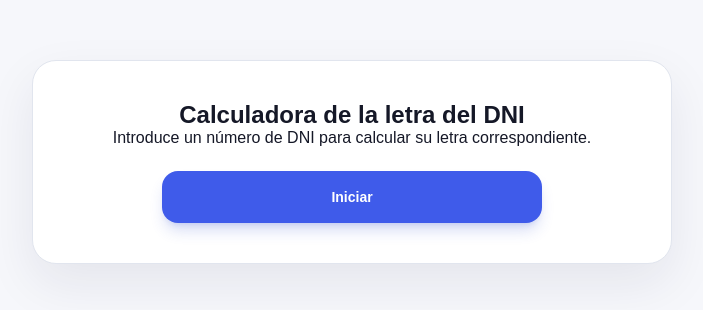
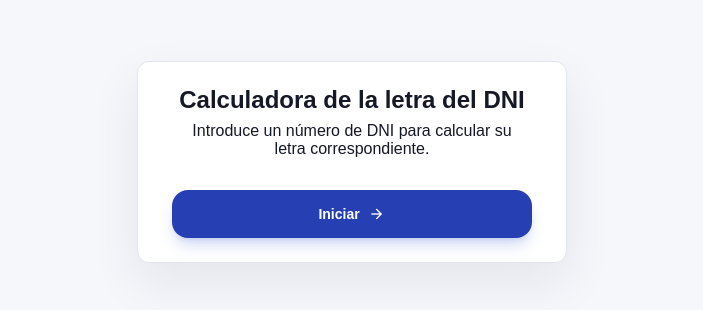
Before and after one commit to hannafr14/Kata---DNI, a website with bundled scripts: page index.html in a window 1280 px wide. Shown: the part 238-548 px from the top of the page, without its empty margins (288-991 px from the left). Built offline with nearby package versions, Linux system fonts and the light colour scheme.

Commit message:
style: update intro screen

```diff
--- a/index.html
+++ b/index.html
@@ -5,30 +5,34 @@
     <meta name="viewport" content="width=device-width, initial-scale=1.0">
     <title>DNI Calc</title>
 
+    <link rel="stylesheet" href="https://fonts.googleapis.com/css2?family=Material+Symbols+Outlined" />
     <link rel="stylesheet" href="./src/styles/main.css">
 </head>
 <body>
     <main>
-        <section id="intro-section">
+        <section id="intro-section" class="screen intro-screen">
             <h1>Calculadora de la letra del DNI</h1>
-            <p>Introduce un número de DNI para calcular su letra correspondiente.</p>
-            <button id="start-button">Iniciar</button>
+            <p>Introduce un número de DNI para calcular su <br> letra correspondiente.</p>
+            <button id="start-button">
+                Iniciar
+                <span class="material-symbols-outlined" aria-hidden="true">arrow_forward</span>
+            </button>
         </section>
 
-        <section id="calculator-section" hidden>
+        <section id="calculator-section" class="screen calculator-screen" hidden>
             <h1>Introduce tu DNI</h1>
             <p>8 dígitos, sin la letra.</p>
 
             <label for="dni-input">Número</label>
             <input id="dni-input" type="text" maxlength="8" placeholder="12345678">
 
-            <p id="error-message" hidden>Los datos introducidos no son válidos</p>
+            <p id="error-message" hidden>El dato introducido es incorrecto</p>
 
             <button id="calculate-button">Calcular letra</button>
             <button id="cancel-button">Cancelar proceso</button>
         </section>
 
-        <section id="result-section" hidden>
+        <section id="result-section" class="screen result-screen" hidden>
             <p>Letra de identidad</p>
 
             <div id="result-letter"></div>
@@ -40,7 +44,7 @@
             <button id="finish-button">Finalizar programa</button>
         </section>
 
-        <section id="finished-section" hidden>
+        <section id="finished-section" class="screen finished-screen" hidden>
             <h1>Programa finalizado.</h1>
             <p>El proceso de cálculo se ha cerrado correctamente.</p>
             <button id="restart-button">Volver a iniciar</button>
--- a/src/styles/buttons.css
+++ b/src/styles/buttons.css
@@ -1,21 +1,22 @@
 button {
-  display: flex;
+  display: inline-flex;
   align-items: center;
   justify-content: center;
   gap: 8px;
 
-  width: 380px;
-  height: 52px;
-  margin: 24px auto 0;
+  width: 100%;
+  max-width: 360px;
+  height: 48px;
+  margin: 0;
   border: 0;
   border-radius: 16px;
-  padding: 16px 24px;
+  padding: 14px 24px;
 
   font-size: 14px;
   font-weight: 600;
 
   color: #ffffff;
-  background-color: #3f5bea;
+  background-color: #263fb3;
   cursor: pointer;
 
   box-shadow: 0 10px 15px -3px rgba(47, 74, 203, 0.2),
@@ -25,5 +26,14 @@ button {
 }
 
 button:hover {
-  background-color: #263fb3;
+  background-color: #3f5bea;
 }
+
+button .material-symbols-outlined {
+  font-size: 18px;
+  transition: transform 0.2s ease;
+}
+
+button:hover .material-symbols-outlined {
+  transform: translateX(4px);
+}
--- a/src/styles/layout.css
+++ b/src/styles/layout.css
@@ -5,12 +5,12 @@ main {
   padding: 32px 16px;
 }
 
-section {
-  width: min(100%, 640px);
+.screen {
+  width: min(430px, 100%);
   background-color: #ffffff;
   border: 1px solid #e1e5ee;
-  border-radius: 24px;
-  padding: 40px;
+  border-radius: 12px;
+  padding: 24px;
   text-align: center;
   box-shadow: 0 20px 50px rgba(20, 30, 60, 0.08);
 }
@@ -18,3 +18,12 @@ section {
 section[hidden] {
   display: none;
 }
+
+.screen > h1 {
+  font-size: 24px;
+  padding-bottom: 8px;
+}
+
+.screen > p {
+  margin-bottom: 32px;
+}
```
